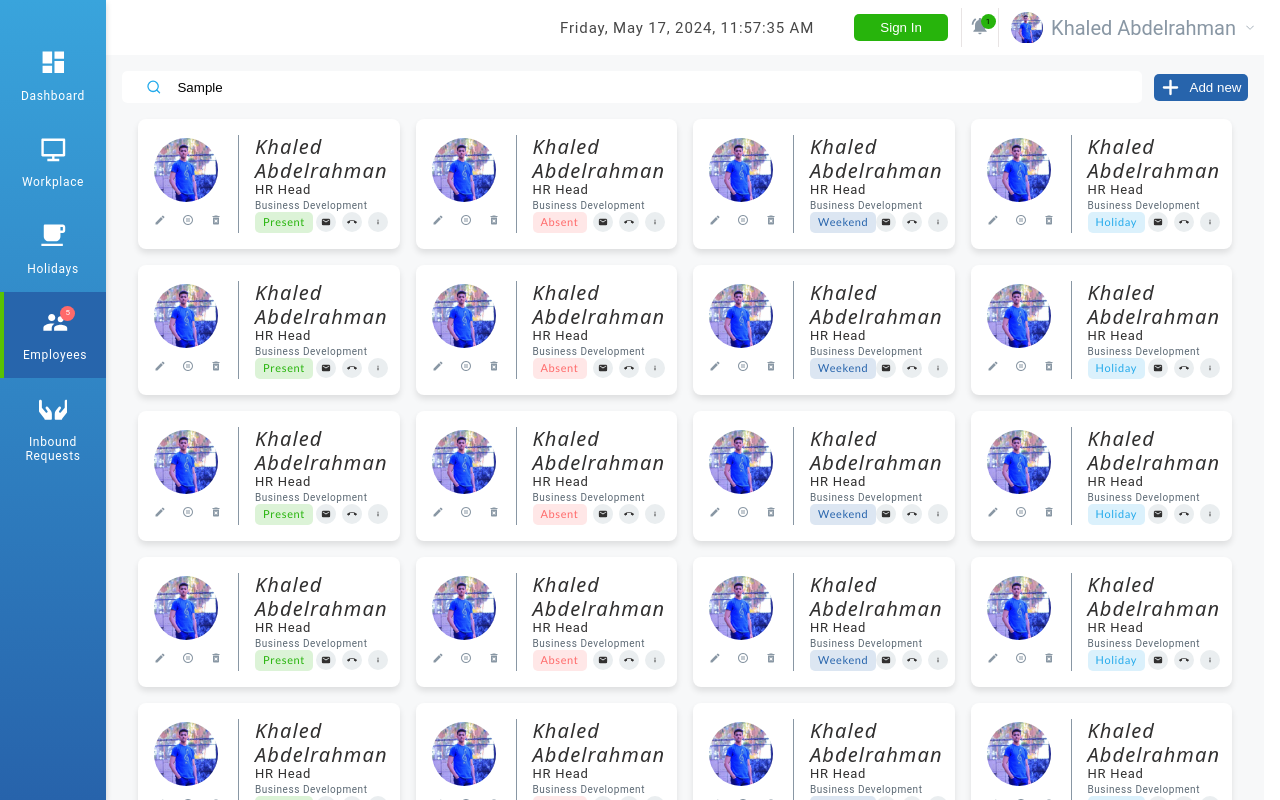
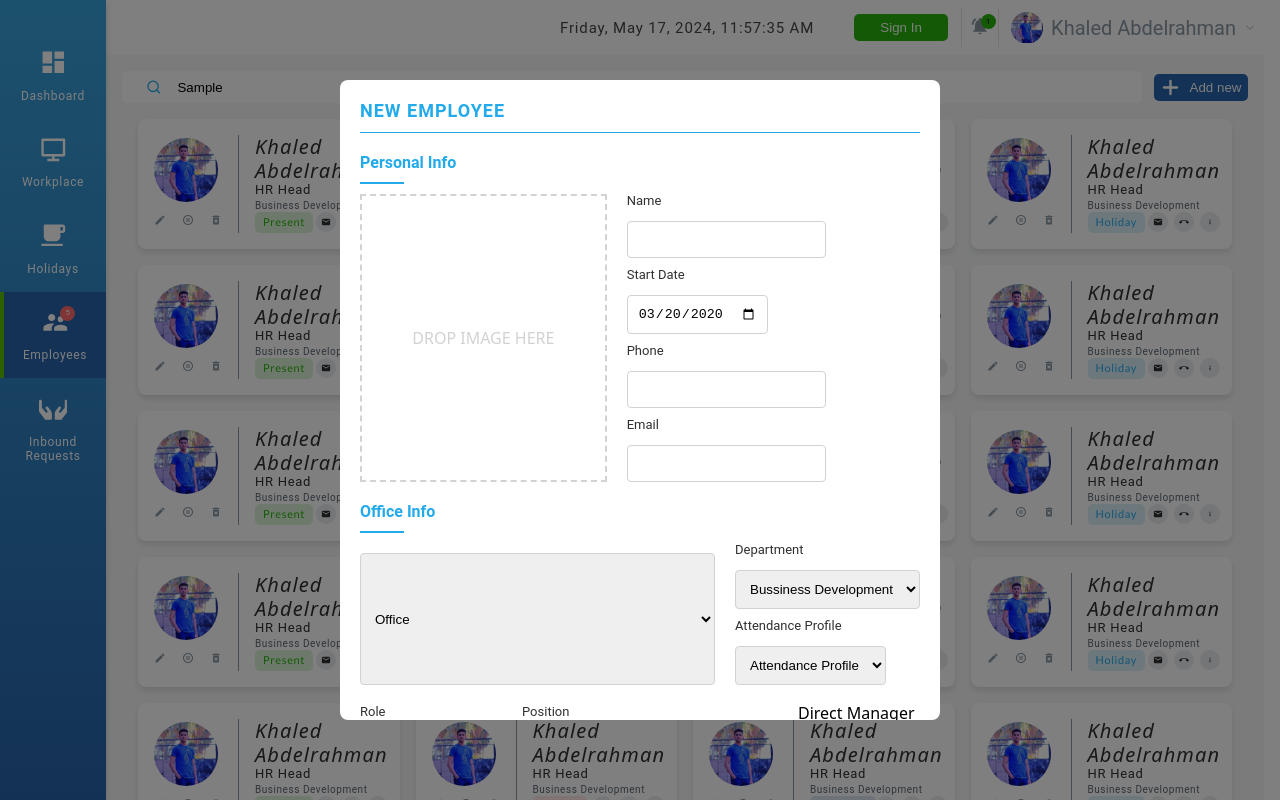
Before and after one commit to khaleed2002/react-employees-task, a React (Vite) app: page / in a window 1280 px wide. Both pictures are taken after typing "Sample" into the empty fields and a click on the button "Add new". Shown: the top 800 px of the page. Built offline with nearby package versions, Linux system fonts and the light colour scheme.

Commit message:
Create form modal

```diff
--- a/index.html
+++ b/index.html
@@ -12,6 +12,8 @@
   </head>
   <body>
     <div id="root"></div>
+    <div id="modal-root"></div>
+
     <script type="module" src="/src/main.jsx"></script>
   </body>
 </html>
--- a/src/App.jsx
+++ b/src/App.jsx
@@ -1,9 +1,14 @@
 import Employees from './components/Employees/Employees'
+import Modal from './components/Employees/Modal/Modal';
 import Header from './components/Header/Header'
 import Sidebar from './components/Sidebar/Sidebar'
+import { useState } from 'react'
+function App() {
+  const [isModalOpen, setIsModalOpen] = useState(false);
 
-function App() {
-
+  const toggleModal = () => {
+    setIsModalOpen(!isModalOpen);
+  };
   return (
     <div className="app-container">
       <div className="sidebar-container">
@@ -11,8 +16,9 @@ function App() {
       </div>
       <div className="content-wrapper">
         <Header />
-        <Employees />
+        <Employees toggleModal={toggleModal} />
       </div>
+      {isModalOpen && <Modal onClose={toggleModal} />}
     </div>
   )
 }
--- a/src/components/Employees/AddEmployeeForm.jsx
+++ b/src/components/Employees/AddEmployeeForm.jsx
@@ -1,11 +1,11 @@
 import { FaPlus } from "react-icons/fa6";
 
 
-const AddEmployeeForm = () => {
+const AddEmployeeForm = ({ toggleModal }) => {
 
     return (
         <div className="add-employee-container">
-            <button className="btn add-employee" >
+            <button className="btn add-employee" onClick={toggleModal}>
                 <FaPlus size={19} />
                 <span>Add new</span>
             </button>
--- a/src/components/Employees/Employees.jsx
+++ b/src/components/Employees/Employees.jsx
@@ -2,12 +2,12 @@ import AddEmployeeForm from "./AddEmployeeForm"
 import EmployeesList from "./EmployeesList"
 import SearchForm from "./SearchForm"
 
-const Employees = () => {
+const Employees = ({ toggleModal }) => {
     return (
         <div className="employees-container">
             <div className="form-container">
                 <SearchForm />
-                <AddEmployeeForm />
+                <AddEmployeeForm toggleModal={toggleModal} />
             </div>
             <EmployeesList />
         </div>
--- /dev/null
+++ b/src/components/Employees/Modal/InputField.jsx
@@ -0,0 +1,10 @@
+const InputField = ({ label, defaultValue, placeholder, type, required, name }) => {
+    return (
+
+        <div className="input-field-container">
+            <label htmlFor={name} className="input-label">{label}</label>
+            <input type={type} id="name" required={required} name={name} placeholder={placeholder} defaultValue={defaultValue} />
+        </div>
+    )
+}
+export default InputField
--- /dev/null
+++ b/src/components/Employees/Modal/Modal.css
@@ -0,0 +1,175 @@
+.modal-overlay {
+    position: fixed;
+    top: 0;
+    left: 0;
+    right: 0;
+    bottom: 0;
+    background-color: rgba(0, 0, 0, 0.5);
+    display: flex;
+    align-items: center;
+    justify-content: center;
+    z-index: 1000;
+    /* Ensure the modal is on top */
+}
+
+.modal-content {
+    background: white;
+    padding: 20px;
+    border-radius: 8px;
+    width: 90%;
+    max-width: 600px;
+    max-height: 80vh;
+    /* Limit the modal height to 80% of the viewport height */
+    overflow-y: auto;
+    /* Enable vertical scrolling if content exceeds the max-height */
+    position: relative;
+}
+
+.modal-header {
+    display: flex;
+    justify-content: space-between;
+    align-items: center;
+
+}
+
+.modal-header h2 {
+    color: #23aaeb;
+    margin: 0;
+    font-size: 18px;
+    font-family: Roboto;
+    line-height: 1.22;
+    letter-spacing: 0.99px;
+}
+
+
+.header-line {
+    border: none;
+    border-top: 1px solid #23aaeb;
+    margin: 10px 0;
+}
+
+.section {
+    margin-top: 20px;
+}
+
+.section h3 {
+    color: #23aaeb;
+    margin: 0;
+    font-family: Roboto;
+    font-size: 16px;
+    font-weight: bold;
+    font-stretch: normal;
+    font-style: normal;
+    line-height: 1.19;
+    letter-spacing: normal;
+}
+
+.section-line {
+    border: none;
+    border-top: 2px solid #23aaeb;
+    width: 44px;
+    margin: 10px 0;
+}
+
+.personal-info,
+.office-info {
+    display: flex;
+    flex-wrap: wrap;
+    gap: 20px;
+}
+
+.image-upload {
+    flex: 1 1 100px;
+    border: 2px dashed #d2d2d2;
+    display: flex;
+    align-items: center;
+    justify-content: center;
+    color: #d2d2d2;
+    padding: 20px;
+    text-align: center;
+    cursor: pointer;
+}
+
+.input-group {
+    display: flex;
+    flex-wrap: wrap;
+    gap: 10px;
+    flex: 2;
+}
+
+.modal-overlay input,
+.modal-overlay select {
+    flex: 1 1 calc(50% - 10px);
+    padding: 10px;
+    border: 1px solid #d2d2d2;
+    border-radius: 4px;
+    margin-top: 10px;
+}
+
+input[type="checkbox"] {
+    margin-right: 10px;
+    background-color: #2764ac;
+}
+
+.work-from-home {
+    align-items: center;
+}
+
+.work-from-home label {
+
+    font-family: Roboto;
+    font-size: 13px;
+    font-weight: bold;
+    font-stretch: normal;
+    font-style: normal;
+    line-height: 2.31;
+    letter-spacing: normal;
+    color: #313030;
+}
+
+.footer-line {
+    border: none;
+    border-top: 1px solid #d2d2d2;
+    margin: 20px 0;
+}
+
+.modal-footer {
+    display: flex;
+    gap: 14px;
+    flex-direction: row-reverse;
+}
+
+.cancel-button {
+    background-color: red;
+    color: white;
+    border: none;
+    padding: 10px 20px;
+    border-radius: 5px;
+    cursor: pointer;
+}
+
+.save-button {
+    background-color: #23aaeb;
+    color: white;
+    border: none;
+    padding: 10px 20px;
+    border-radius: 5px;
+    cursor: pointer;
+}
+
+.input-field-container {
+    display: flex;
+    flex-direction: column;
+    gap: 2px;
+}
+
+.input-group label {
+    font-family: Roboto;
+    font-size: 13px;
+    font-weight: normal;
+    font-stretch: normal;
+    font-style: normal;
+    line-height: 1.15;
+    letter-spacing: normal;
+    color: #313030;
+}
--- /dev/null
+++ b/src/components/Employees/Modal/Modal.jsx
@@ -0,0 +1,65 @@
+import ReactDOM from 'react-dom';
+import './Modal.css';
+import InputField from './InputField';
+import SelectField from './SelectField';
+
+const Modal = ({ onClose }) => {
+    return ReactDOM.createPortal(
+        <div className="modal-overlay">
+            <div className="modal-content">
+                <div className="modal-header">
+                    <h2>NEW EMPLOYEE</h2>
+                </div>
+                <hr className="header-line" />
+                <div className="section">
+                    <h3>Personal Info</h3>
+                    <hr className="section-line" />
+                    <div className="personal-info">
+                        <div className="image-upload">DROP IMAGE HERE</div>
+                        <div className="input-group">
+                            <InputField name="name" label={"Name"} required={true} type={"text"} />
+                            <InputField name="date" label={"Start Date"} required={true} type={"date"} defaultValue={"2020-03-20"} />
+                            <InputField name="phone" label={"Phone"} required={false} type={"text"} />
+                            <InputField name="email" label={"Email"} required={true} type={"text"} />
+                        </div>
+                    </div>
+                </div>
+                <div className="section">
+                    <h3>Office Info</h3>
+                    <hr className="section-line" />
+                    <div className="office-info">
+                        <select>
+                            <option>Office</option>
+                        </select>
+                        <div className="input-group">
+                            <SelectField name={"department"} label={"Department"} options={["Bussiness Development", "IT"]} required={true} />
+                            <SelectField name={"attendance"} label={"Attendance Profile"} options={["Attendance Profile"]} required={true} />
+                        </div>
+                        <div className="input-group">
+
+                            <SelectField name={"role"} label={"Role"} options={["HR Manager", "Software Engineer"]} required={true} />
+                            <SelectField name={"position"} label={"Position"} options={["HR Manager", "Software Engineer"]} required={true} />
+                        </div>
+                        <SelectField name={"direct_manager"} label={"Direct Manager"} options={["Abdelrahman", "Abdelrahman"]} required={true} />
+                    </div>
+                </div>
+                <div className="section">
+                    <h3>Work From Home</h3>
+                    <hr className="section-line" />
+                    <div className="work-from-home">
+                        <input type="checkbox" id="work-from-home" />
+                        <label htmlFor="work-from-home">Allow Employee To Work From Home</label>
+                    </div>
+                </div>
+                <hr className="footer-line" />
+                <div className="modal-footer">
+                    <button className="save-button">Save</button>
+                    <button className="cancel-button" onClick={onClose}>Cancel</button>
+                </div>
+            </div>
+        </div>,
+        document.getElementById('modal-root')
+    );
+};
+
+export default Modal;
--- /dev/null
+++ b/src/components/Employees/Modal/SelectField.jsx
@@ -0,0 +1,14 @@
+const SelectField = ({ label, required, options, name }) => {
+    return (
+
+        <div className="input-field-container">
+            <label htmlFor={name} className="input-label">{label}</label>
+            <select name={name} id={name} required={required}>
+                {options.map((option, index) => {
+                    return <option key={index}>{option}</option>
+                })}
+            </select>
+        </div>
+    )
+}
+export default SelectField
```
